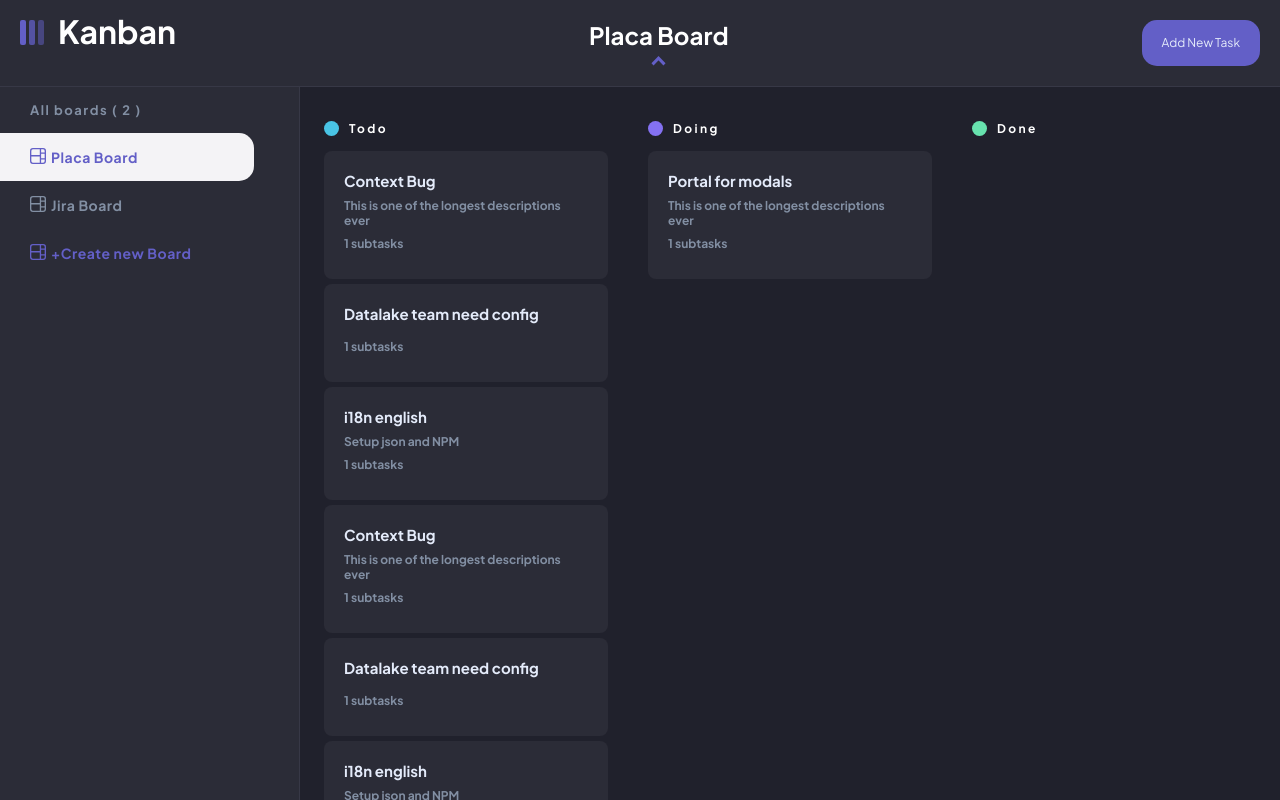
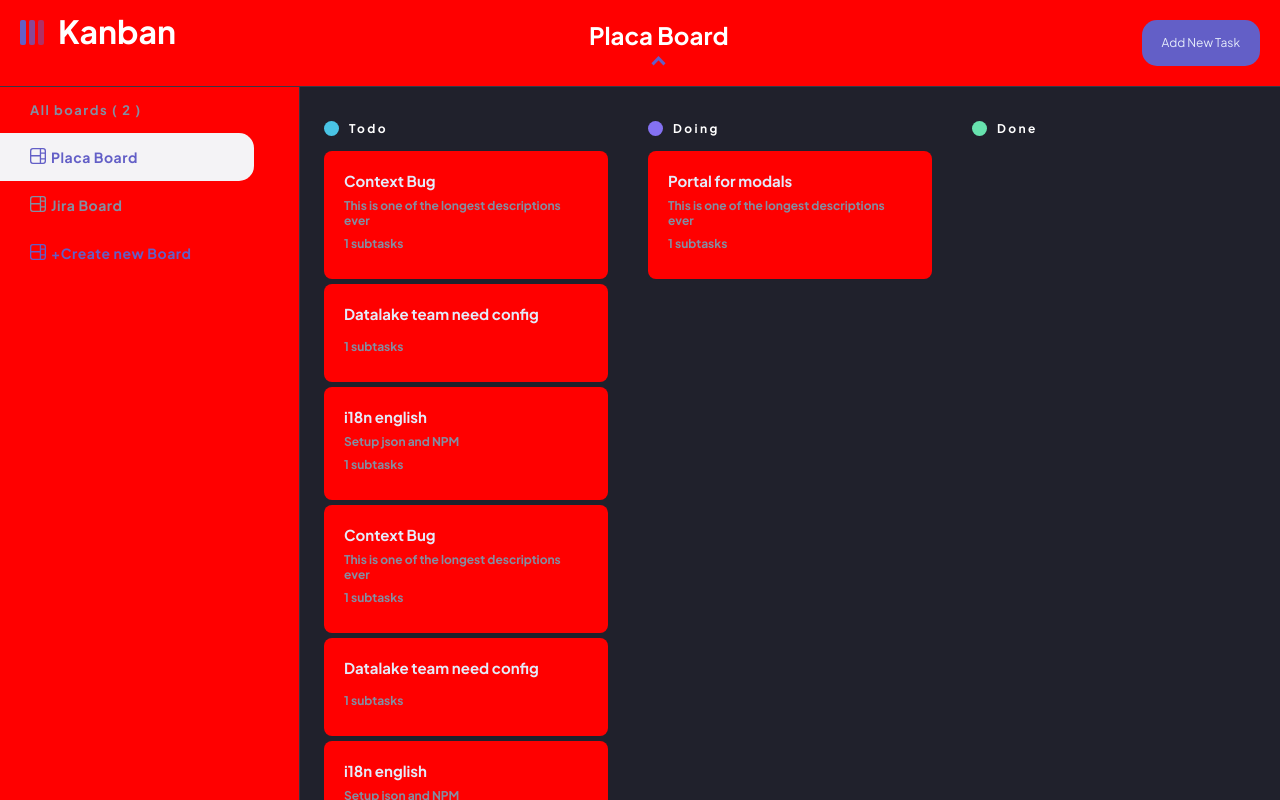
Before and after one commit to mattssonn/kanban, a React (Vite) app: page / in a window 1280 px wide. Shown: the top 800 px of the page. Built offline with nearby package versions, Linux system fonts and the light colour scheme.

Commit message:
lightmode switch fixed, colors need work

```diff
--- a/src/App.jsx
+++ b/src/App.jsx
@@ -21,6 +21,8 @@ function App() {
     setTheme((curr) => (curr === "dark" ? "light" : "dark"));
   };
 
+  document.documentElement.classList.toggle("light");
+
   return (
     <ThemeContext.Provider value={{ theme, toggleTheme }}>
       <div className="App" id={theme}>
@@ -37,6 +39,7 @@ function App() {
           <label>{theme === "light" ? "Light Mode" : "Dark Mode"} </label>
           <ReactSwitch onChange={toggleTheme} checked={theme === "dark"} />
         </div>
+
         <Dropdown dropdown={showAddTicket} toggleDropdown={setShowAddTicket}>
           <Createticket />
         </Dropdown>
--- a/src/components/Board/Board.jsx
+++ b/src/components/Board/Board.jsx
@@ -56,8 +56,8 @@ export default function Board() {
       <DragDropContext onDragEnd={(e) => dragEnd(e)}>
         {Object.entries(currentProject.board).map(([id, column], index) => {
           return (
-            <div key={index} id={index}>
-              <Droppable key={index} droppableId={id}>
+            <div key={id} id={index}>
+              <Droppable key={id} droppableId={id}>
                 {(provided, snapshot) => {
                   return (
                     <div
--- a/src/components/Lightmode/Lightmode.jsx
+++ b/src/components/Lightmode/Lightmode.jsx
@@ -1,7 +1,6 @@
 import React, { useState } from "react";
 
 export default function Lightmode() {
-  const [data, setData] = useState();
   return (
     <div>
       <button onClick={hej}>Toggle</button>
--- a/src/index.scss
+++ b/src/index.scss
@@ -20,14 +20,14 @@
   --text: #ffffff;
 }
 
-:root #light {
+.light {
   --primary: #635fc7;
   --primary-dimmed: #a8a4ff;
   --secondary: #ea5555;
   --secondary-dimmed: #ff9898;
-  --bg: #000112;
+  --bg: #fff;
   --bg-dark-gray: #20212c;
-  --bg-gray: #2b2c37;
+  --bg-gray: red;
   --bg-lines: #3e3f4e;
   --text-gray: #828fa3;
   --text-lines: #e4ebfa;
```
